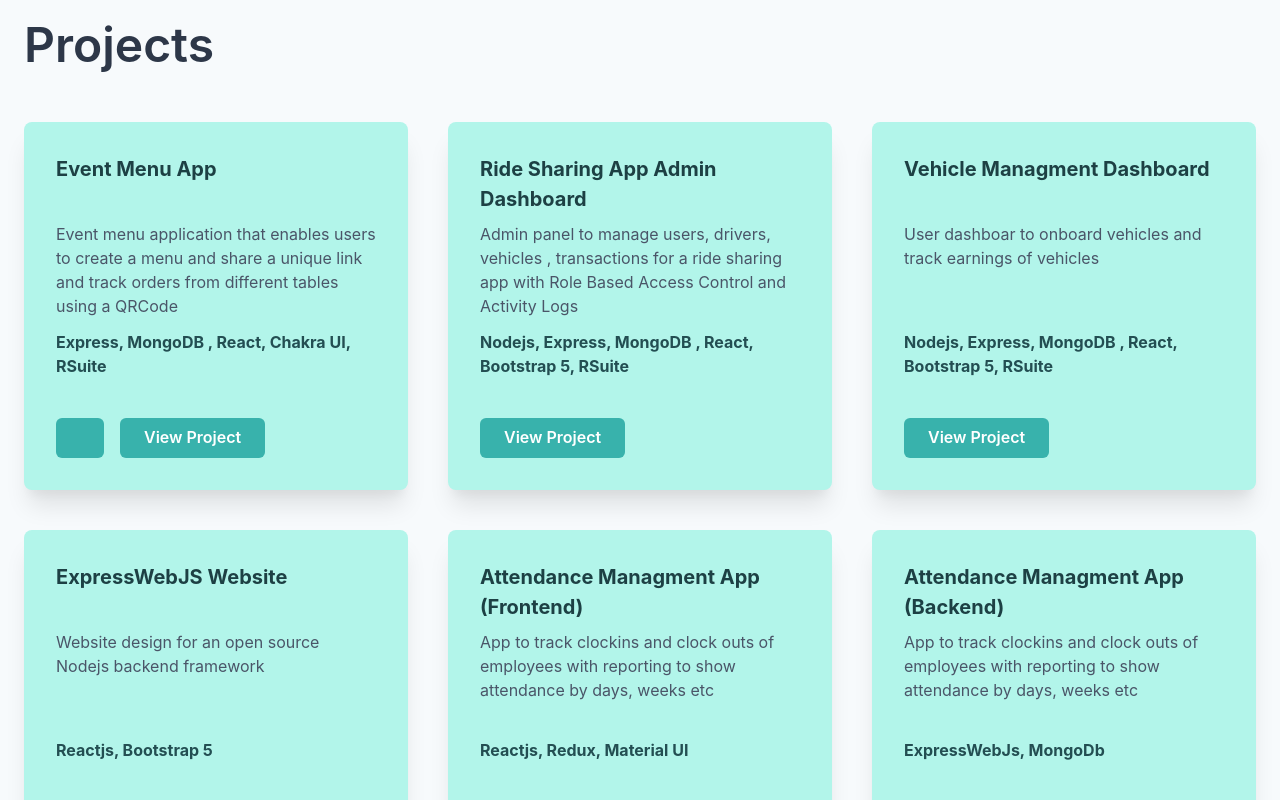
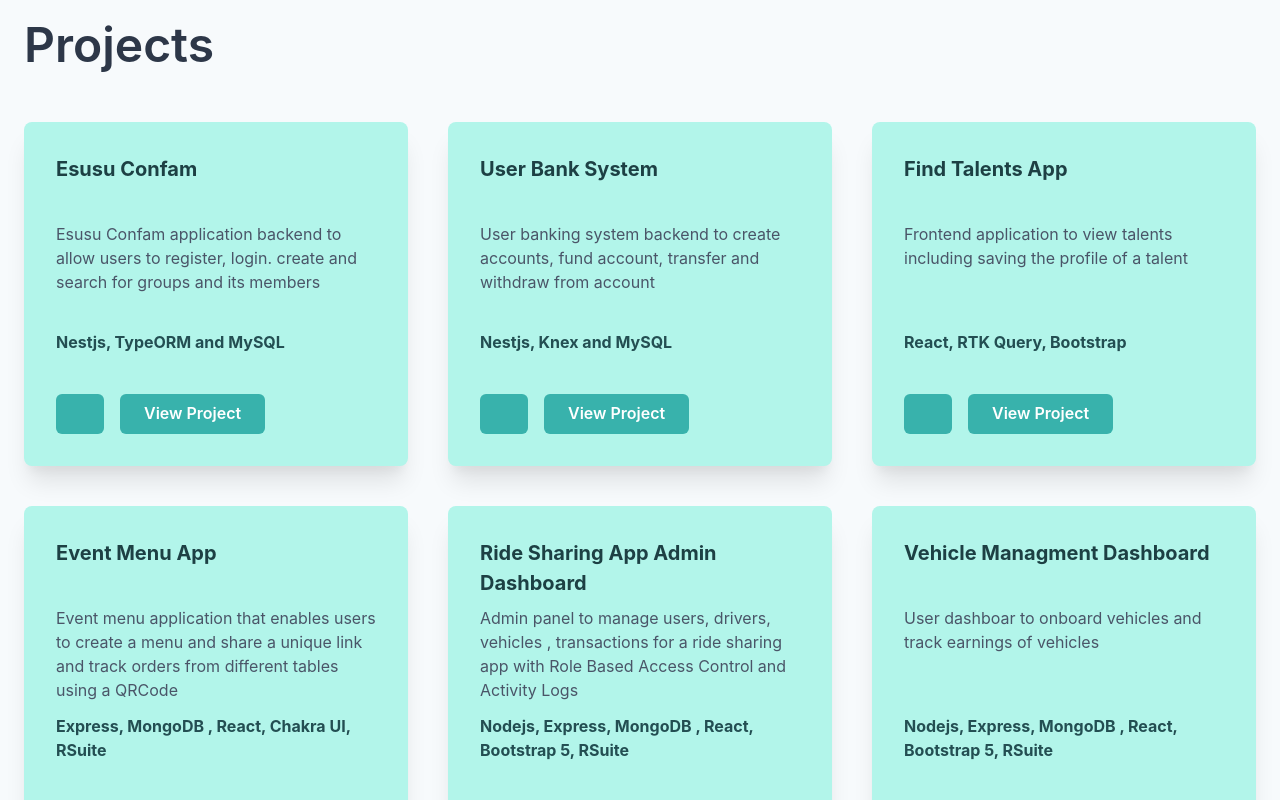
Before and after one commit to iamug/Portfolio-v2, a Next.js app: page / in a window 1280 px wide. Shown: the part 1560-2360 px from the top of the page. Built offline with nearby package versions, Linux system fonts and the light colour scheme.

Commit message:
added more works

```diff
--- a/src/data/works.ts
+++ b/src/data/works.ts
@@ -6,6 +6,30 @@ export interface IWork {
   live?: string;
 }
 export const Works: Array<IWork> = [
+  {
+    name: "Esusu Confam",
+    description:
+      "Esusu Confam application backend to allow users to register, login. create and search for groups and its members",
+    stack: "Nestjs, TypeORM and MySQL",
+    github: "https://github.com/iamug/ESUSU-Confam",
+    live: "https://esusu-db.herokuapp.com/api/",
+  },
+  {
+    name: "User Bank System",
+    description:
+      "User banking system backend to create accounts, fund account, transfer and withdraw from account",
+    stack: "Nestjs, Knex and MySQL",
+    github: "https://github.com/iamug/User-Bank-System",
+    live: "https://user-bank-system.herokuapp.com/",
+  },
+  {
+    name: "Find Talents App",
+    description:
+      "Frontend application to view talents including saving the profile of a talent ",
+    stack: "React, RTK Query, Bootstrap",
+    github: "https://github.com/iamug/Find-Talents",
+    live: "https://iamug.github.io/Find-Talents/",
+  },
   {
     name: "Event Menu App",
     description:
```
